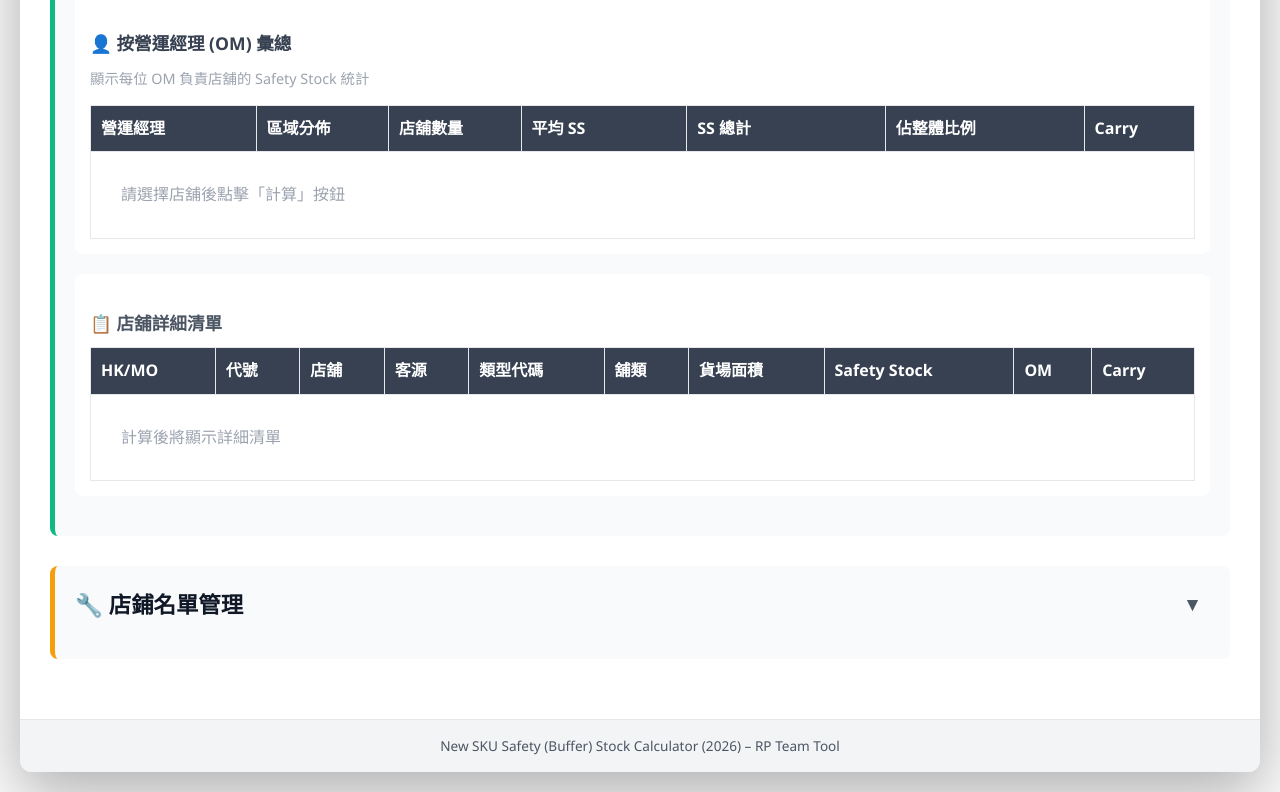
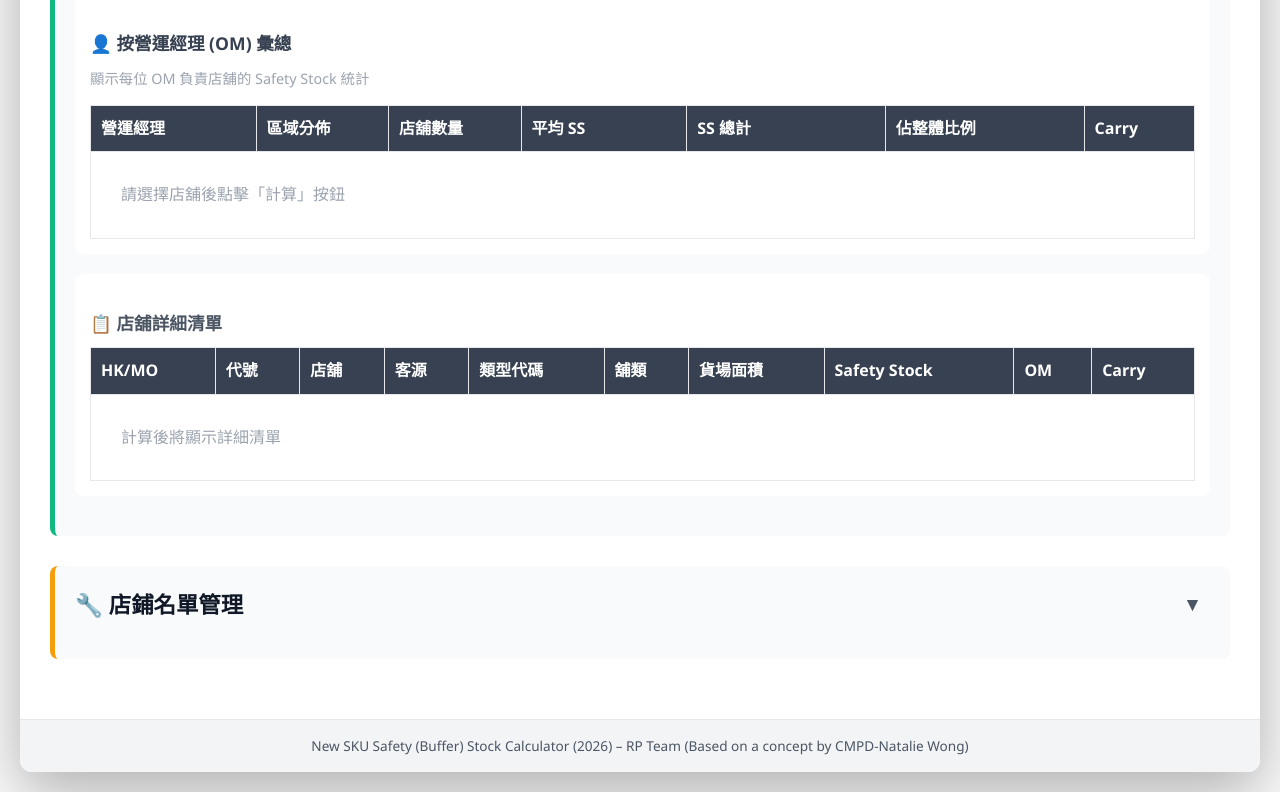
Before and after one commit to rickyyue315/NewSKUsafetystockCalculator, a website: page index.html in a window 1280 px wide. Shown: the part 5692-6484 px from the top of the page. Drawn offline with Linux system fonts and the light colour scheme.

Commit message:
Add files via upload

```diff
--- a/index.html
+++ b/index.html
@@ -722,7 +722,7 @@ MA01,澳門廣場,MO,B,M,
         </main>
 
         <footer>
-            <p>New SKU Safety (Buffer) Stock Calculator (2026) – RP Team Tool</p>
+            <p>New SKU Safety (Buffer) Stock Calculator (2026) – RP Team (Based on a concept by CMPD-Natalie Wong)</p>
         </footer>
     </div>
 
```
Also changed, not shown: USER_MANUAL.html (+1 -2 lines).
